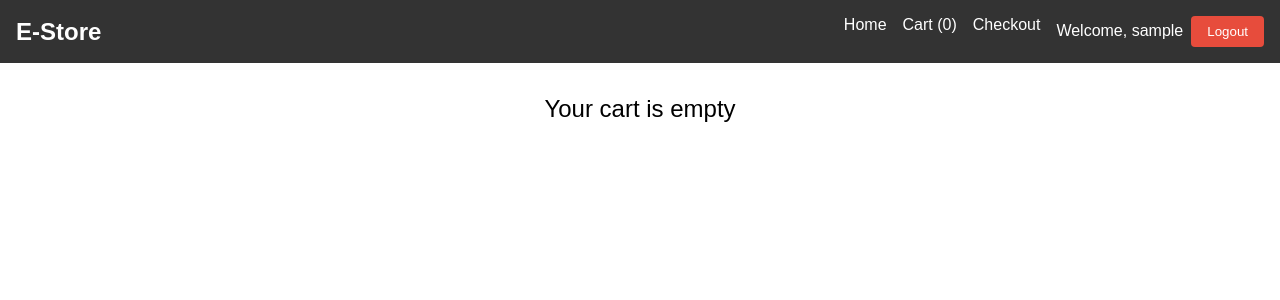
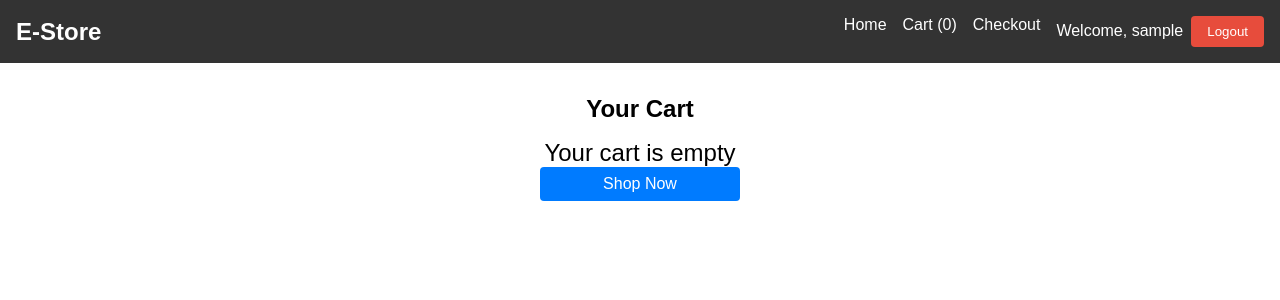
Before and after one commit to Akindejoye/ecommerce-store, a React (Vite) app: page /cart in a window 1280 px wide. Shown: the top 300 px of the page. Built offline with nearby package versions, Linux system fonts and the light colour scheme; sample sign-in values are in the browser's storage.

Commit message:
'Go to Checkout' button added to the cart page

```diff
--- a/db.json
+++ b/db.json
@@ -54,6 +54,14 @@
     {
       "id": "cd3f",
       "body": "{\"userId\":\"gt\",\"items\":[{\"id\":\"3\",\"name\":\"Books\",\"price\":19.99,\"description\":\"Bestseller novel\",\"image\":\"https://images.unsplash.com/photo-1517770413964-df8ca61194a6?w=600&auto=format&fit=crop&q=60&ixlib=rb-4.1.0&ixid=M3wxMjA3fDB8MHxzZWFyY2h8OHx8Ym9va3xlbnwwfHwwfHx8MA%3D%3D\",\"category\":\"Books\",\"quantity\":1}],\"total\":19.99,\"name\":\"gt\",\"email\":\"tydruhill@gmail.com\",\"address\":\"12 A Akinyele Ipaja, 12A\",\"createdAt\":\"2025-08-18T09:27:02.129Z\"}"
+    },
+    {
+      "id": "d5f3",
+      "body": "{\"userId\":\"gt\",\"items\":[{\"id\":\"1\",\"name\":\"Laptop\",\"price\":999.99,\"description\":\"High-performance laptop\",\"image\":\"https://images.unsplash.com/photo-1460925895917-afdab827c52f?w=600&auto=format&fit=crop&q=60&ixlib=rb-4.1.0&ixid=M3wxMjA3fDB8MHxzZWFyY2h8N3x8ZSUyMGNvbW1lcmNlfGVufDB8fDB8fHww\",\"category\":\"Electronics\",\"quantity\":1}],\"total\":999.99,\"name\":\"gt\",\"email\":\"francis.akindejoye@gmail.com\",\"address\":\"7, Ogundare Street Mosan Ipaja Ayobo\",\"createdAt\":\"2025-08-22T20:59:30.768Z\"}"
+    },
+    {
+      "id": "8d85",
+      "body": "{\"userId\":\"gt\",\"items\":[{\"id\":\"4\",\"name\":\"Summit Appliance FFBF181ES2KIT48 48\",\"price\":2499.73,\"description\":\"Summit Appliance FFBF181ES2KIT48 48\\\" Wide Bottom Freezer Refrigerator Set; 23.4 cu.ft; Grill Included; Adjustable Glass Shelves; No-frost Operation; Child Lockation; Child Lock\",\"image\":\"https://m.media-amazon.com/images/I/61RLdl9-w9L._AC_SY879_.jpg\",\"category\":\"Appliances\",\"quantity\":1}],\"total\":2499.73,\"name\":\"gt\",\"email\":\"tydruhill@gmail.com\",\"address\":\"12 A Akinyele Ipaja, 12A\",\"createdAt\":\"2025-08-22T21:00:11.850Z\"}"
     }
   ]
 }
--- a/src/pages/Cart.jsx
+++ b/src/pages/Cart.jsx
@@ -1,12 +1,22 @@
 import { useContext } from "react";
+import { Link, useNavigate } from "react-router-dom";
 import { CartContext } from "../context/CartContext";
 import "../styles/cart.css";
 
 function Cart() {
   const { cart, updateQuantity, removeFromCart } = useContext(CartContext);
+  const navigate = useNavigate();
 
   if (!cart.items.length) {
-    return <div className="cart-empty">Your cart is empty</div>;
+    return (
+      <div className="cart">
+        <h2>Your Cart</h2>
+        <div className="cart-empty">Your cart is empty</div>
+        <Link to="/" className="shop-now-button">
+          Shop Now
+        </Link>
+      </div>
+    );
   }
 
   return (
@@ -30,6 +40,9 @@ function Cart() {
         </div>
       ))}
       <h3>Total: ${cart.total.toFixed(2)}</h3>
+      <button className="checkout-button" onClick={() => navigate("/checkout")}>
+        Go to Checkout
+      </button>
     </div>
   );
 }
--- a/src/styles/cart.css
+++ b/src/styles/cart.css
@@ -7,7 +7,7 @@
 .cart-empty {
   text-align: center;
   font-size: 1.5rem;
-  margin-top: 2rem;
+  margin-top: 1rem;
 }
 
 .cart h2 {
@@ -52,4 +52,25 @@
 .cart h3 {
   text-align: right;
   margin-top: 1rem;
+  margin-bottom: 1rem;
 }
+
+.checkout-button,
+.shop-now-button {
+  display: block;
+  width: 200px;
+  margin: 0 auto;
+  padding: 0.5rem 1rem;
+  background-color: #007bff;
+  color: #fff;
+  border: none;
+  text-decoration: none;
+  border-radius: 4px;
+  cursor: pointer;
+  text-align: center;
+}
+
+.checkout-button:hover,
+.shop-now-button:hover {
+  background-color: #0056b3;
+}
```
